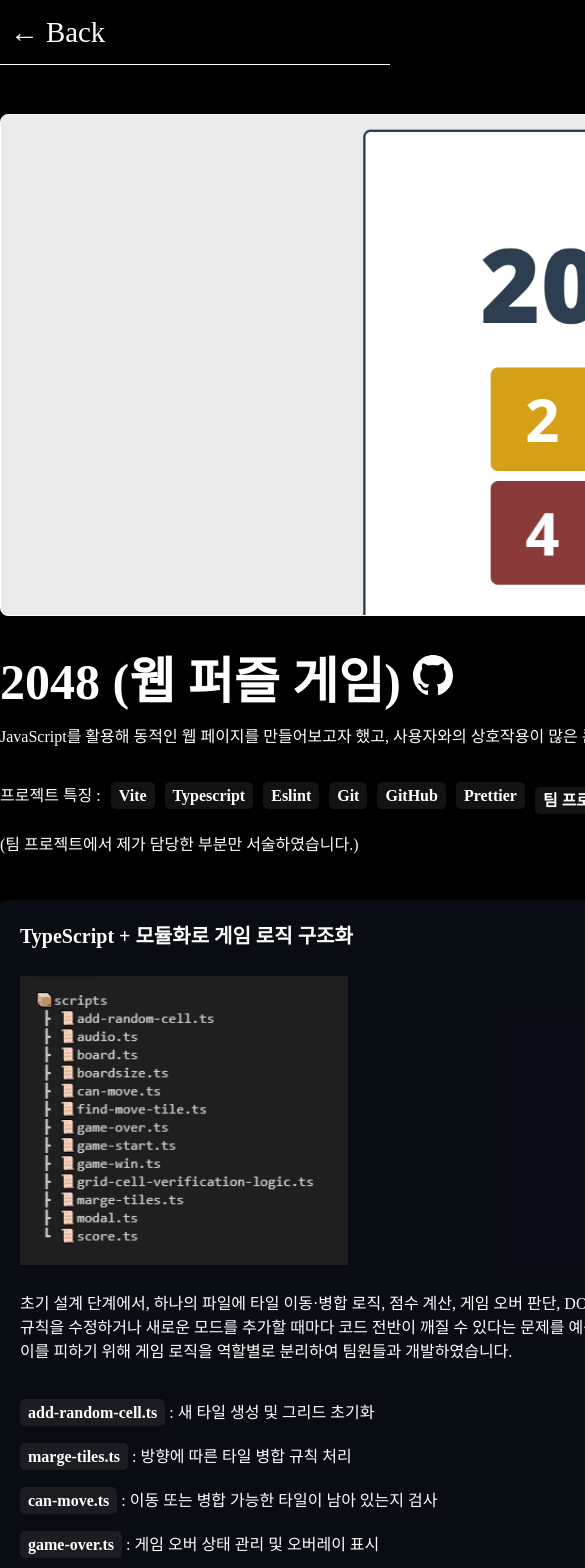
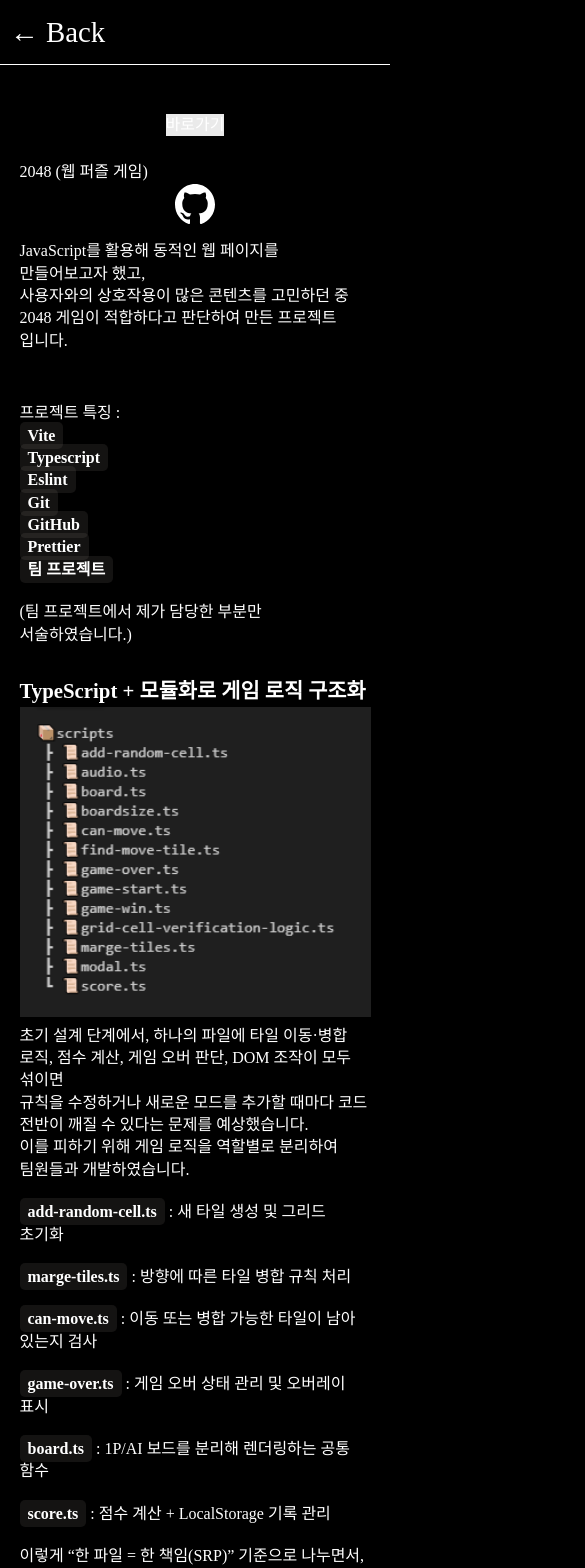
Before and after one commit to teakyungg/Frontend-Portfolio, a Next.js app: page /Project/2048 in a window 390 px wide. Shown: the top 1568 px of the page, 585 px wide, since content can reach past the window. Built offline with nearby package versions, Linux system fonts and the light colour scheme; a web font is replaced by a local one.

Commit message:
refactor/project page.module.css add responsive

```diff
--- a/src/app/Project/(Page)/page.module.css
+++ b/src/app/Project/(Page)/page.module.css
@@ -3,64 +3,34 @@
   padding-top: calc(var(--header-height) + 50px);
   padding-bottom: 50px;
 
-  width: 1200px;
+  max-width: 1200px;
   margin: 0 auto;
 
   display: flex;
   flex-direction: column;
+  align-items: center;
   gap: 25px;
-}
-
-.heroImg {
-  display: block;
-  height: 500px;
-  border: 1px solid white;
-
-  background-repeat: no-repeat;
-  background-size: cover;
-
-  cursor: pointer;
-  border-radius: 8px;
-  position: relative;
-
-  .btnLinkBg {
-    position: absolute;
-    width: 100%;
-    height: 100%;
-
-    transition: background-color 0.3s;
-
-    display: flex;
-    justify-content: center;
-    align-items: center;
-
-    .btnLink {
-      padding: 20px;
-      background-color: black;
-      font-size: 18px;
-      font-weight: bold;
-      border-radius: 8px;
-      opacity: 0;
-      transition: opacity 0.3s;
-    }
-  }
-
-  &:hover .btnLink {
-    opacity: 1;
-  }
-
-  &:hover .btnLinkBg {
-    background-color: rgb(0, 0, 0, 0.5);
-  }
+  line-height: 1.4;
 }
 
 .projectDesc {
+  width: 90%;
+
   display: flex;
   flex-direction: column;
   gap: 30px;
+  word-break: keep-all;
+  white-space: pre-line;
+
+  .descTitle {
+    font-size: 1.3em;
+    font-weight: bold;
+  }
 
   img {
     object-fit: contain;
+    width: 100%;
+    aspect-ratio: 16/9;
   }
 
   details {
@@ -70,46 +40,4 @@
       border-radius: 16px;
     }
   }
-
-  .projectHeader {
-    display: flex;
-    gap: 12px;
-    align-items: center;
-
-    .mainTitle {
-      font-size: 50px;
-      font-weight: 700;
-    }
-  }
-
-  .skill {
-    position: relative;
-    bottom: 15px;
-
-    .skillList {
-      display: inline-flex;
-      padding-left: 10px;
-      gap: 10px;
-    }
-  }
-
-  .desc {
-    background-color: rgba(17, 24, 39, 0.5);
-    padding: 20px;
-    border-radius: 8px;
-
-    display: flex;
-    flex-direction: column;
-    gap: 15px;
-
-    .descTitle {
-      font-size: 20px;
-      font-weight: bold;
-    }
-
-    .descContent {
-      line-height: 1.5;
-      white-space: pre-line;
-    }
-  }
 }
```
